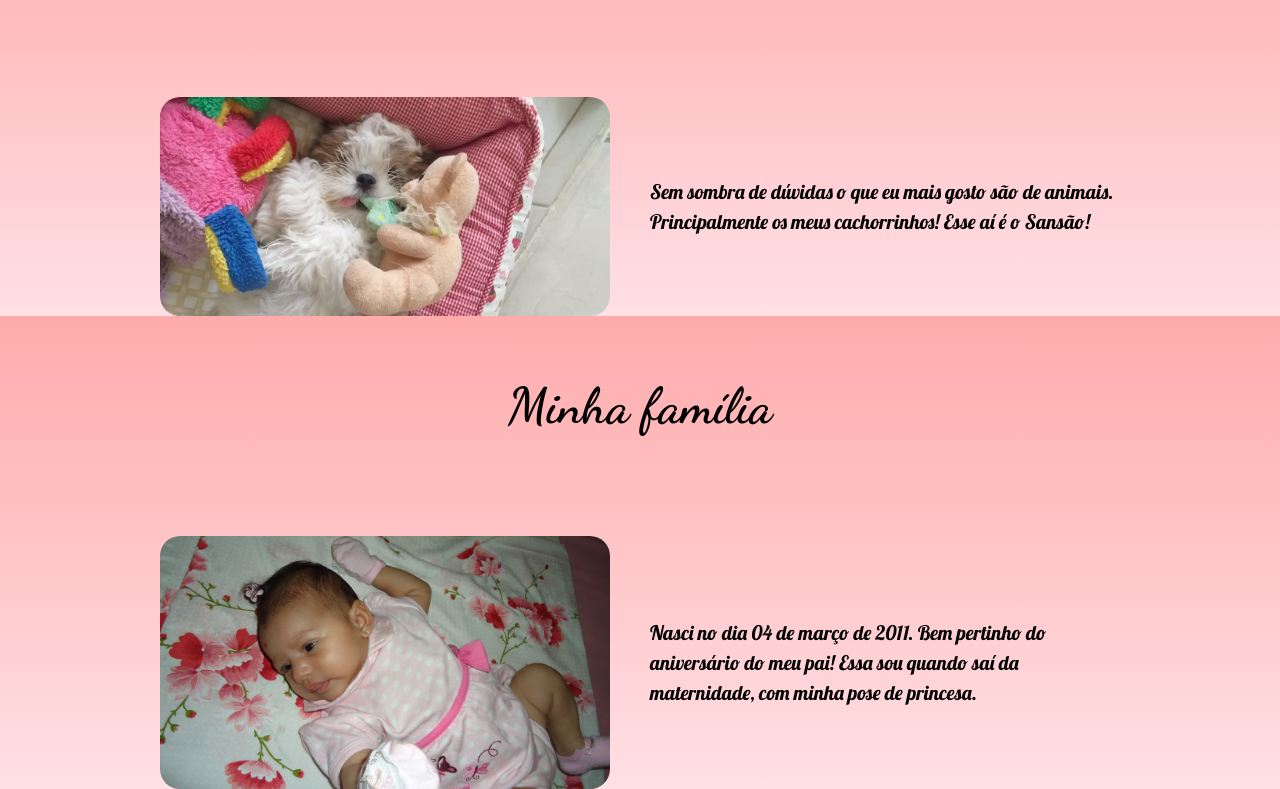
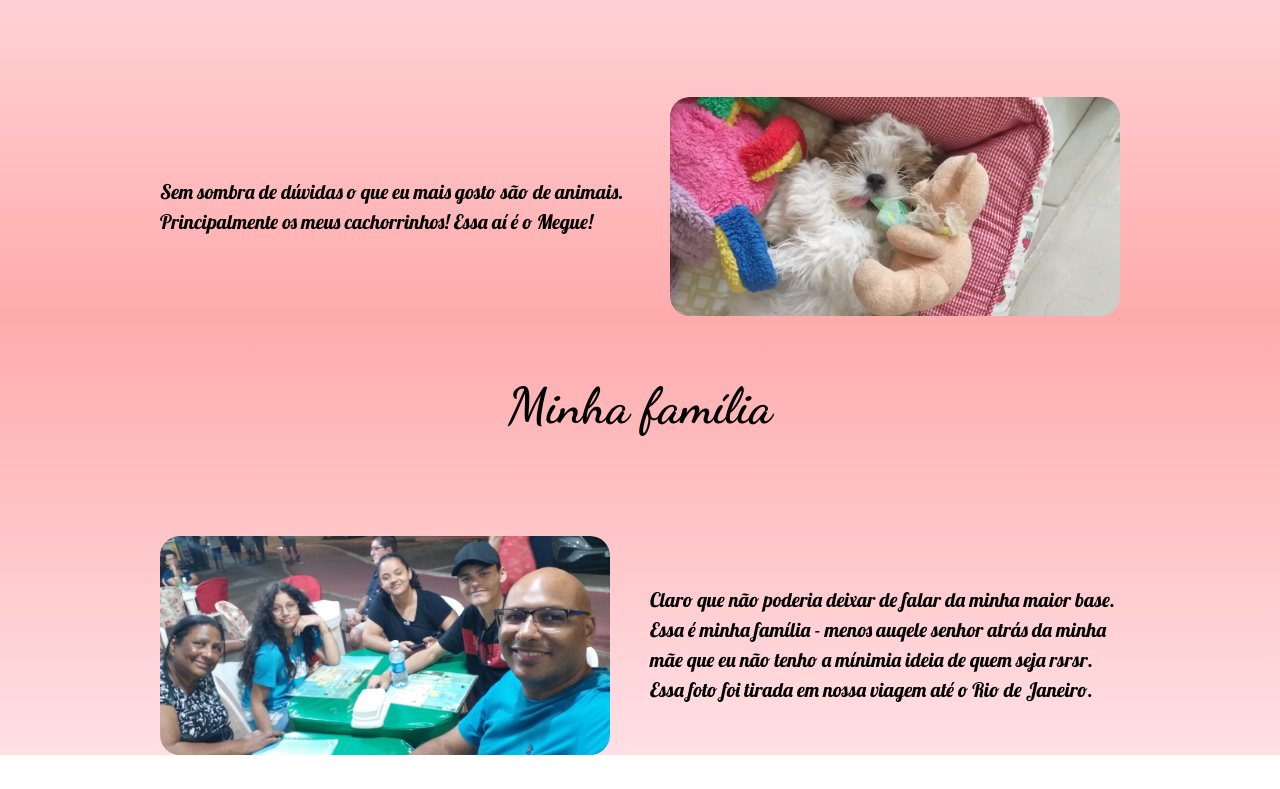
Before and after one commit to elisafa/ebac-landingpage-meuniver, a website built with Parcel: page src/index.html in a window 1280 px wide. Shown: the part 1380-2169 px from the top of the page. After the commit the page ends 2135 px from the top, so only its background shows below. Built offline with nearby package versions, Linux system fonts and the light colour scheme.

Commit message:
feito sessão gosto e familia

```diff
--- a/src/index.html
+++ b/src/index.html
@@ -48,27 +48,29 @@
       </div>
     </section>
 
-    <section class="quem">
+    <section class="gosto">
       <div class="container">
-        <h2 class="quem__titulo">O que eu gosto?</h2>
-        <div class="quem--flex">
-          <img class="quem__nascida" src="./images/meg.jpg" alt="" />
+        <h2 class="gosto__titulo">O que eu gosto?</h2>
+        <div class="gosto--flex">
+          <img class="gosto__meg" src="./images/meg.jpg" alt="" />
           <p>
             Sem sombra de dúvidas o que eu mais gosto são de animais.
-            Principalmente os meus cachorrinhos! Esse aí é o Sansão!
+            Principalmente os meus cachorrinhos! Essa aí é o Megue!
           </p>
         </div>
       </div>
     </section>
 
-    <section class="quem">
+    <section class="familia">
       <div class="container">
-        <h2 class="quem__titulo">Minha família</h2>
-        <div class="quem--flex">
-          <img class="quem__nascida" src="./images/rescemnascida.jpg" alt="" />
+        <h2 class="familia__titulo">Minha família</h2>
+        <div class="familia--flex">
+          <img class="familia__nos" src="./images/familia.jpg" alt="" />
           <p>
-            Nasci no dia 04 de março de 2011. Bem pertinho do aniversário do meu
-            pai! Essa sou quando saí da maternidade, com minha pose de princesa.
+            Claro que não poderia deixar de falar da minha maior base. Essa é
+            minha família - menos auqele senhor atrás da minha mãe que eu não
+            tenho a mínimia ideia de quem seja rsrsr. <br />
+            Essa foto foi tirada em nossa viagem até o Rio de Janeiro.
           </p>
         </div>
       </div>
--- /dev/null
+++ b/src/styles/_familia.scss
@@ -0,0 +1,25 @@
+@use "mixins";
+
+.familia {
+  background: linear-gradient(#ffabab, #ffe0e5);
+
+  &__titulo {
+    @include mixins.titulo;
+    color: #000;
+  }
+
+  &__nos {
+    border-radius: 20px;
+    width: 450px;
+  }
+
+  &--flex {
+    @include mixins.flex;
+  }
+
+  p {
+    font-family: "Lobster", cursive;
+    font-size: 20px;
+    line-height: 1.5;
+  }
+}
--- /dev/null
+++ b/src/styles/_gosto.scss
@@ -0,0 +1,26 @@
+@use "mixins";
+
+.gosto {
+  background: linear-gradient(#ffe0e5, #ffabab);
+
+  &__titulo {
+    @include mixins.titulo;
+    color: #000;
+  }
+
+  &__meg {
+    border-radius: 20px;
+    width: 450px;
+  }
+
+  &--flex {
+    @include mixins.flex;
+    flex-direction: row-reverse;
+  }
+
+  p {
+    font-family: "Lobster", cursive;
+    font-size: 20px;
+    line-height: 1.5;
+  }
+}
--- a/src/styles/main.scss
+++ b/src/styles/main.scss
@@ -1,6 +1,8 @@
 @use "hero";
 @use "quem";
 @use "mixins";
+@use "gosto";
+@use "familia";
 
 * {
   margin: 0;
```
Also changed, not shown: src/images/familia.jpg (added).
